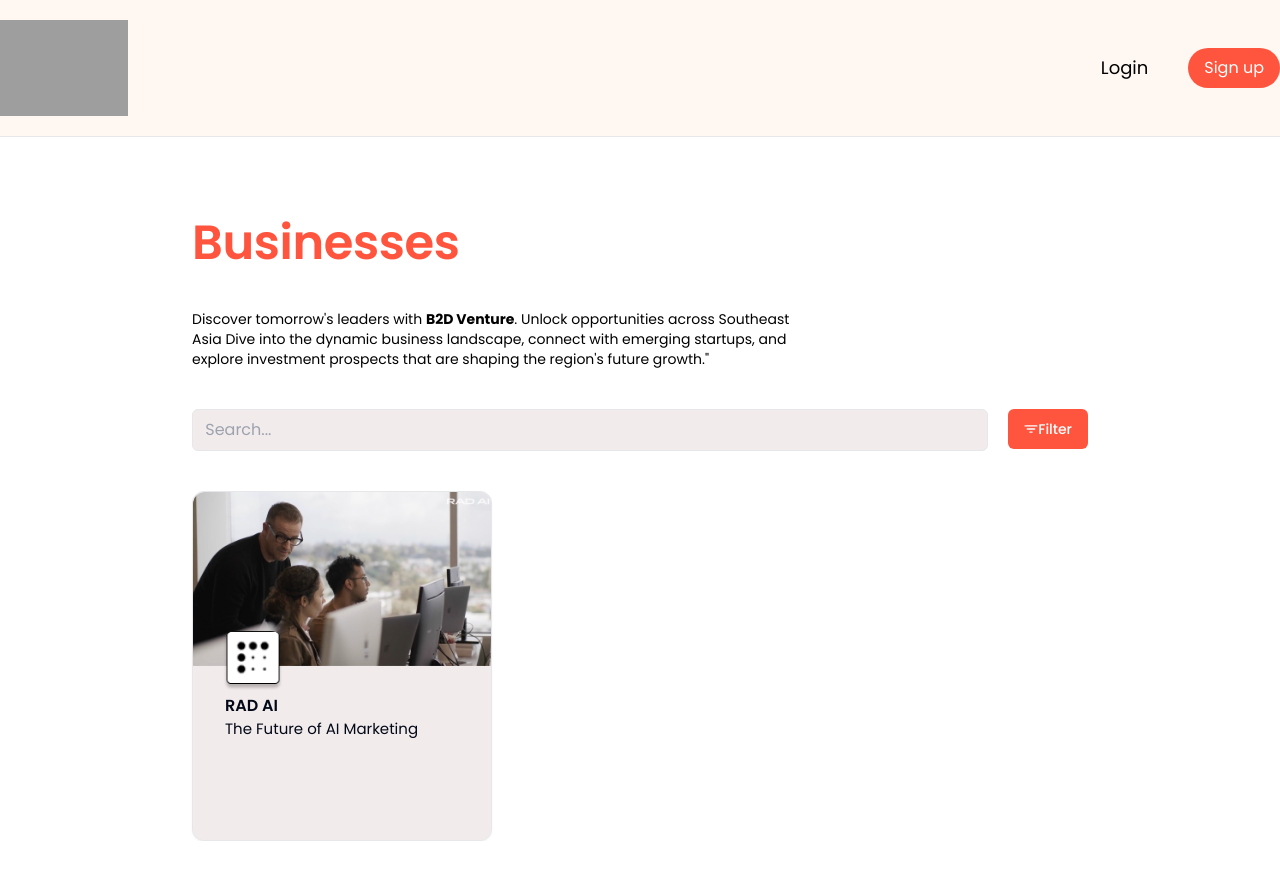
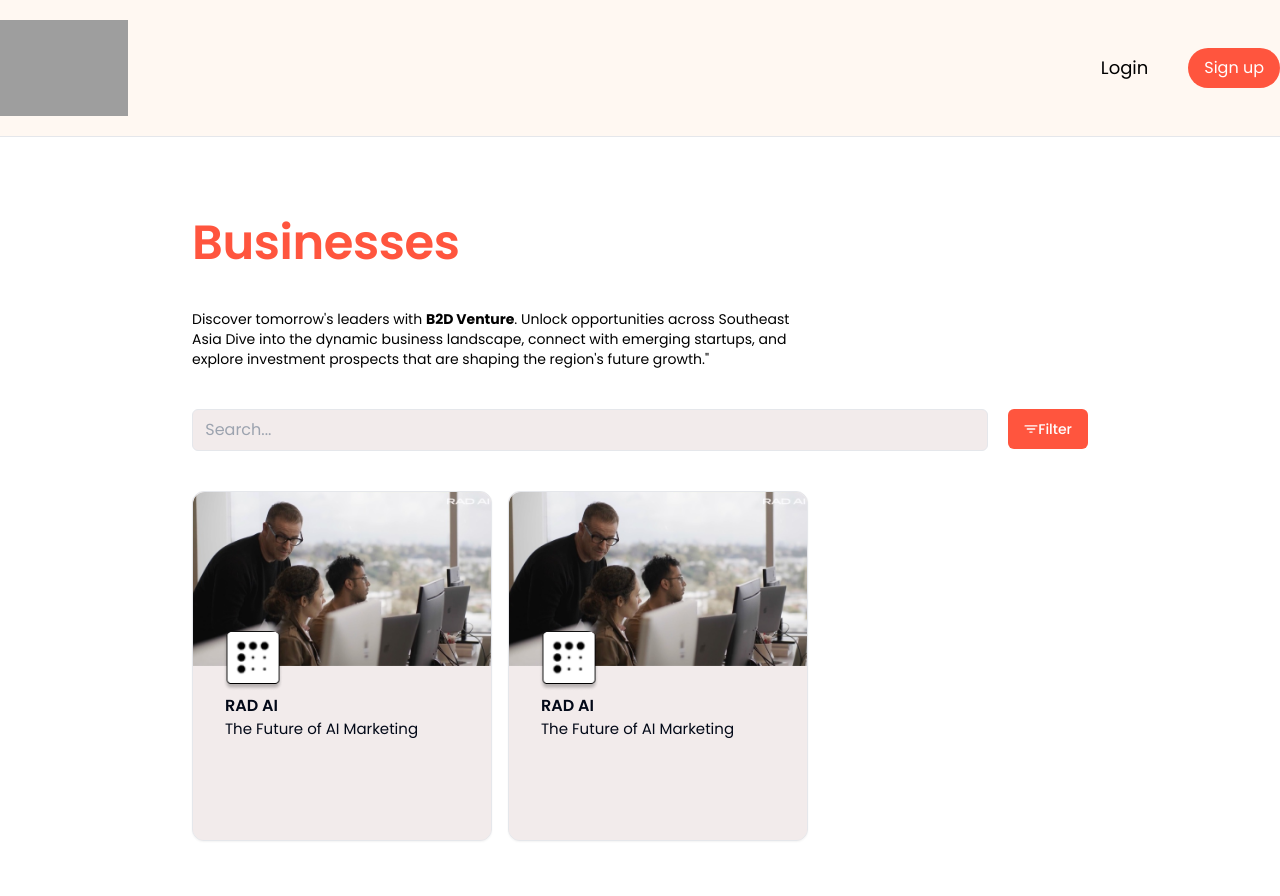
Before and after one commit to woraamy/B2D-Venture, a Next.js app in the folder b2d-venture/: page /business in a window 1280 px wide. Shown: the top 896 px of the page. Before the commit the page ends 841 px from the top, so only its background shows below. Built offline with nearby package versions, Linux system fonts and the light colour scheme; grey boxes are pictures that could not be loaded.

Commit message:
layout the business page

```diff
--- a/b2d-venture/app/business/page.tsx
+++ b/b2d-venture/app/business/page.tsx
@@ -6,6 +6,24 @@ import BusinessCard from "@/components/shared/BusinessCard";
 import "../globals.css";
 
 const Page = () =>{
+    const listItems: JSX.Element[] = [];
+    for (let i = 0 ; i < 12;i++ ){
+        listItems.push(
+            <BusinessCard
+              key={i} // Adding a unique key prop
+              className="mt-10"
+              coverimg="/images/b1.png"
+              profile="/images/p1.png"
+              name="RAD AI"
+              description="The Future of AI Marketing"
+              raised="100,000"
+              investors="20"
+              min="500"
+              valuation="20,000,000"
+            />
+          );
+        }
+
     return(
         <>
         <Header />
@@ -15,18 +33,10 @@ const Page = () =>{
                 Discover tomorrow's leaders with <b>B2D Venture</b>. Unlock opportunities across Southeast Asia
                 Dive into the dynamic business landscape, connect with emerging startups, and explore investment prospects that are shaping the region's future growth."
             </p>
-            <SearchBar className="mt-10"/>
-            <BusinessCard
-                className="mt-10"
-                coverimg="/images/b1.png"
-                profile="/images/p1.png"
-                name="RAD AI"
-                description="The Future of AI Marketing"
-                raised="100,000"
-                investors="20"
-                min="500"
-                valuation="20,000,000"
-                />
+            <SearchBar className="mt-10" />
+            <div className="flex flex-wrap gap-4 ">
+                {listItems}
+            </div>
         </div>
         </>
     );
```
